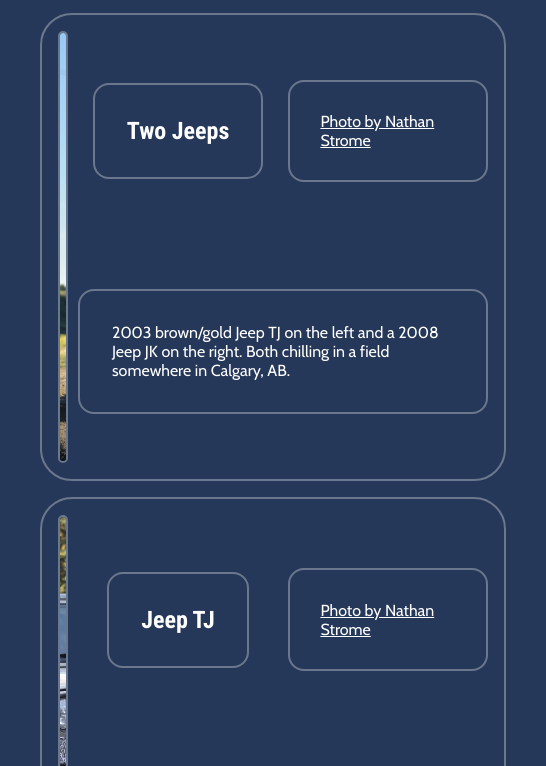
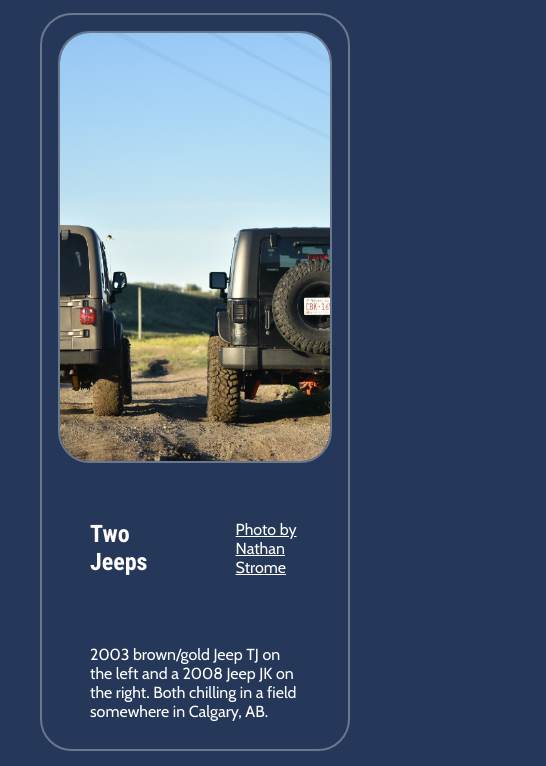
Before and after one commit to MakaylaMR/cpnt262-a2, a plain HTML site: page index.html in a window 390 px wide. Shown: the part 57-823 px from the top of the page, 546 px wide, since content can reach past the window. Drawn offline with nearby package versions, Linux system fonts and the light colour scheme.

Commit message:
added READMe content

```diff
--- a/styles/main.css
+++ b/styles/main.css
@@ -125,3 +125,30 @@
 
   color: #FFF;
 }
+
+/* makes the grid responsive to screen sizes with a max width of 55rem */
+@media screen and (max-width: 55rem) {
+  figure {
+    grid-template-columns: auto auto;
+    grid-template-rows: auto auto 150px 100px;
+    grid-template-areas:
+    "image image"
+    "image image"
+    "title link"
+    "description description";
+  }
+}
+/* removes borders around title, link and description */
+@media screen and (max-width: 36.5rem) {
+  h2 {
+    border: none;
+  }
+
+  a {
+    border: none;
+  }
+
+  figcaption {
+    border:none;
+  }
+}
```
Also changed, not shown: scripts/main.js (+1 -13 lines), 1 other file.
